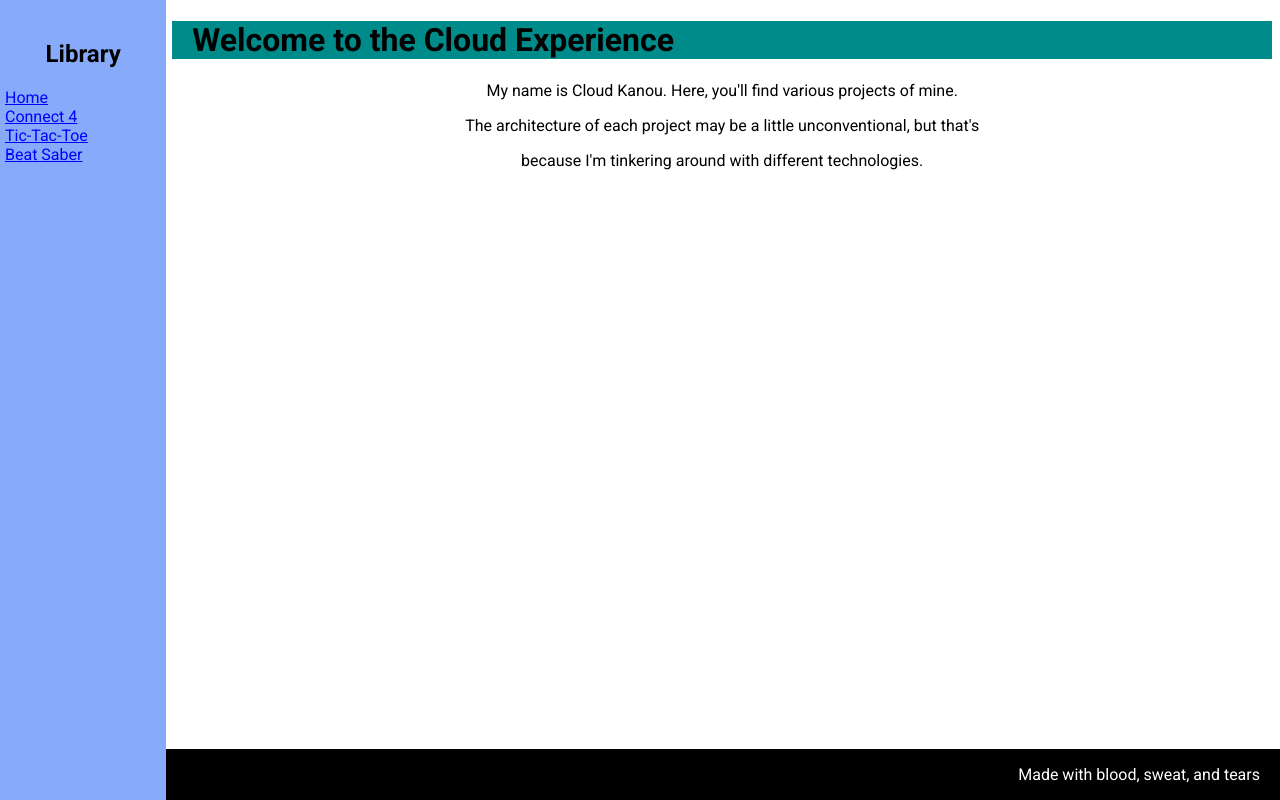
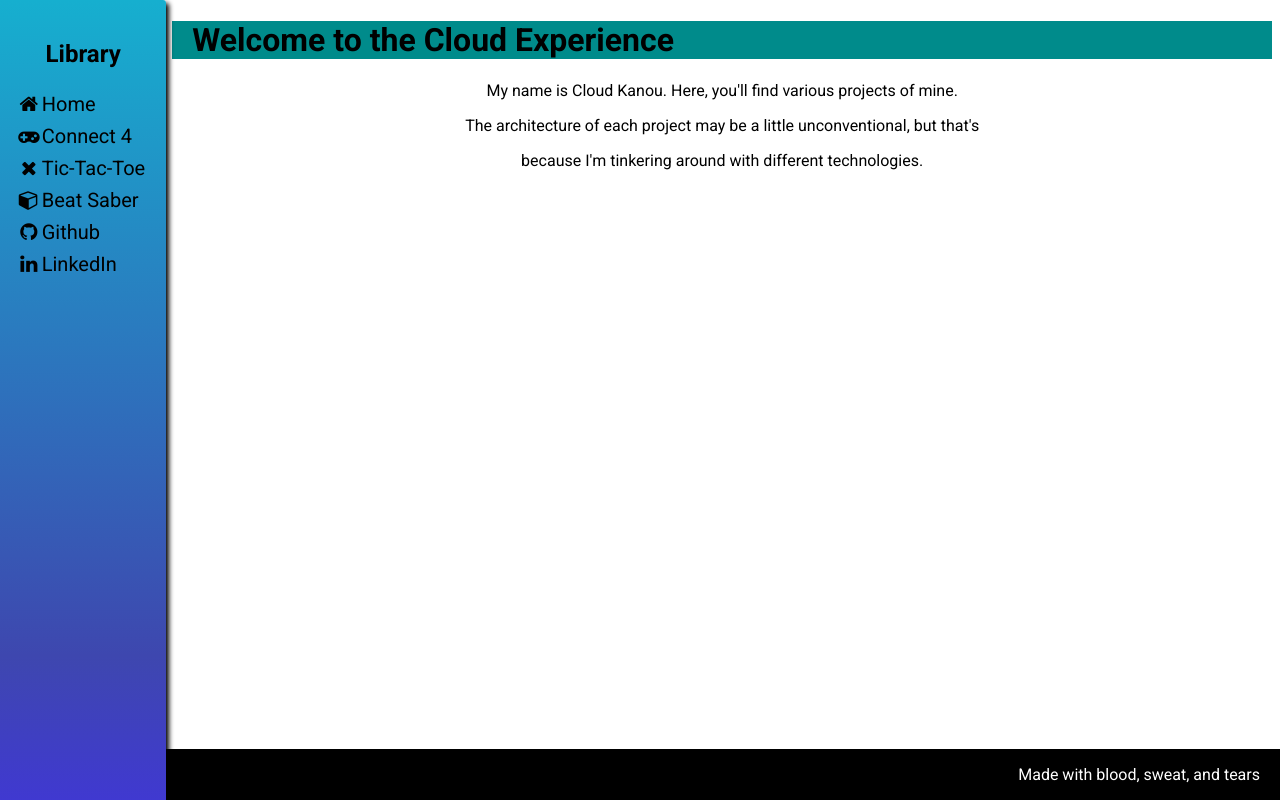
Before and after one commit to qwerty1954/WebsiteV2, an Angular app: page / in a window 1280 px wide. Built offline with nearby package versions, Linux system fonts and the light colour scheme.

Commit message:
Update nav menu styling

```diff
--- a/src/app/app-core/sidenav/sidenav.component.css
+++ b/src/app/app-core/sidenav/sidenav.component.css
@@ -5,16 +5,33 @@
     z-index: 1;
     top: 0;
     left: 0;
-    background-color: rgb(135, 170, 250);
     overflow-x: hidden;
     padding-top: 20px;
+    border-radius: 0px 3px 0px 0px;
+    box-shadow: 3px 3px 5px black;
+    background: rgb(9,9,121);
+    background: linear-gradient(0deg, rgba(9,9,121,1) 0%, rgba(64,55,213,1) 0%, rgba(62,71,175,1) 20%, rgba(22,175,207,1) 100%);
 }
+
+/* .spacer {
+    height: 175%;
+} */
 
 #sidenavTitle {
     text-align: center;
 }
 
 .navItem {
-    color: blue;
-    margin-left: 3%
+    padding: 4px 8px 4px 16px;
+    text-decoration: none;
+    font-size: 20px;
+    color: black;
+    display: block;
+    transition: 0.3s;
 }
+
+.navItem:hover {
+    color: #f1f1f1;
+    margin-left: 3px;
+    text-decoration: underline;
+}
--- a/src/app/app-core/sidenav/sidenav.component.html
+++ b/src/app/app-core/sidenav/sidenav.component.html
@@ -3,9 +3,16 @@
         <h1 id=sidenavTitle>
             Library
         </h1>
-        <a class="navItem" routerLink="/" routerLinkActive="active">Home</a><br>
-        <a class="navItem" routerLink="/connect-4" routerLinkActive="active">Connect 4</a><br>
-        <a class="navItem" routerLink="/tic-tac-toe" routerLinkActive="active">Tic-Tac-Toe</a><br>
-        <a class="navItem" routerLink="/beat-saber" routerLinkActive="active">Beat Saber</a>
+        <a class="navItem" routerLink="/" routerLinkActive="active"><i class="fa fa-fw fa-home"></i>Home</a>
+        <a class="navItem" routerLink="/connect-4" routerLinkActive="active"><i class="fa fa-fw fa-gamepad"></i>Connect 4</a>
+        <a class="navItem" routerLink="/tic-tac-toe" routerLinkActive="active"><i class="fa fa-fw fa-times"></i>Tic-Tac-Toe</a>
+        <a class="navItem" routerLink="/beat-saber" routerLinkActive="active"><i class="fa fa-fw fa-cube"></i>Beat Saber</a>
+
+        <!-- <div class="spacer"></div> -->
+
+        <div class="bottomDiv">
+            <a class="navItem bottomItem" href="https://github.com/qwerty1954" target="_blank"><i class="fa fa-fw fa-github"></i>Github</a>
+            <a class="navItem bottomItem" href="https://www.linkedin.com/in/cloudkanou/" target="_blank"><i class="fa fa-fw fa-linkedin"></i>LinkedIn</a>
+        </div>
     </nav>
 </div>
--- a/src/app/page-not-found/page-not-found.component.html
+++ b/src/app/page-not-found/page-not-found.component.html
@@ -1 +1,3 @@
-<p>page-not-found works!</p>
+<div>
+    <p>Page not found ):</p>
+</div>
--- a/src/index.html
+++ b/src/index.html
@@ -7,6 +7,7 @@
   <meta name="viewport" content="width=device-width, initial-scale=1">
   <link rel="icon" type="image/x-icon" href="favicon.ico">
   <link href="https://fonts.googleapis.com/css?family=Roboto:100,300,400,700" rel="stylesheet">
+  <link rel="stylesheet" href="https://cdnjs.cloudflare.com/ajax/libs/font-awesome/4.7.0/css/font-awesome.min.css">
 </head>
 <body>
   <app-root></app-root>
```
